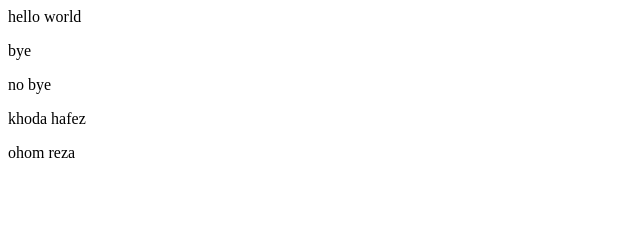
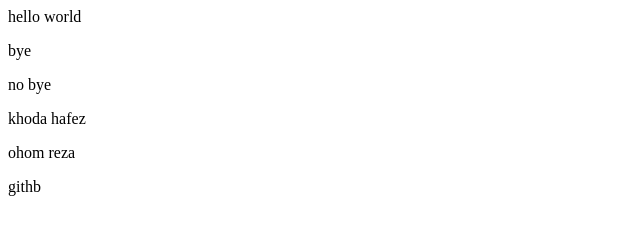
Before and after one commit to SeyedRezamirmohammadi/git-test, a plain HTML site: page index.html in a window 1280 px wide. Shown: the full height of the page, 0-640 px from the left. Drawn offline with Linux system fonts and the light colour scheme.

Commit message:
some changes

```diff
--- a/index.html
+++ b/index.html
@@ -12,6 +12,7 @@
 <p>no bye</p>
 <p>khoda hafez</p>
 <p>ohom reza</p>
+<p>githb</p>
 
 </body>
 
```
